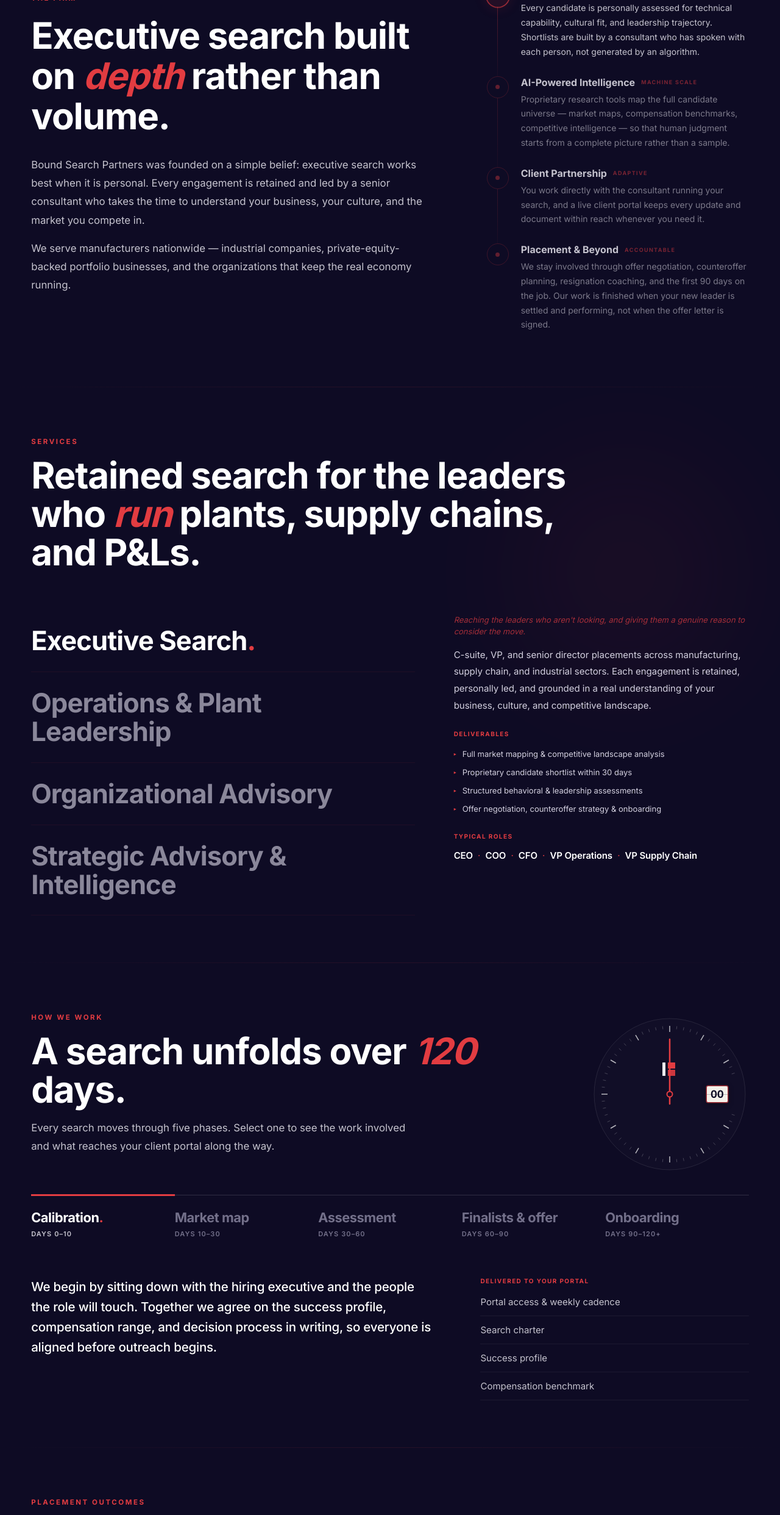
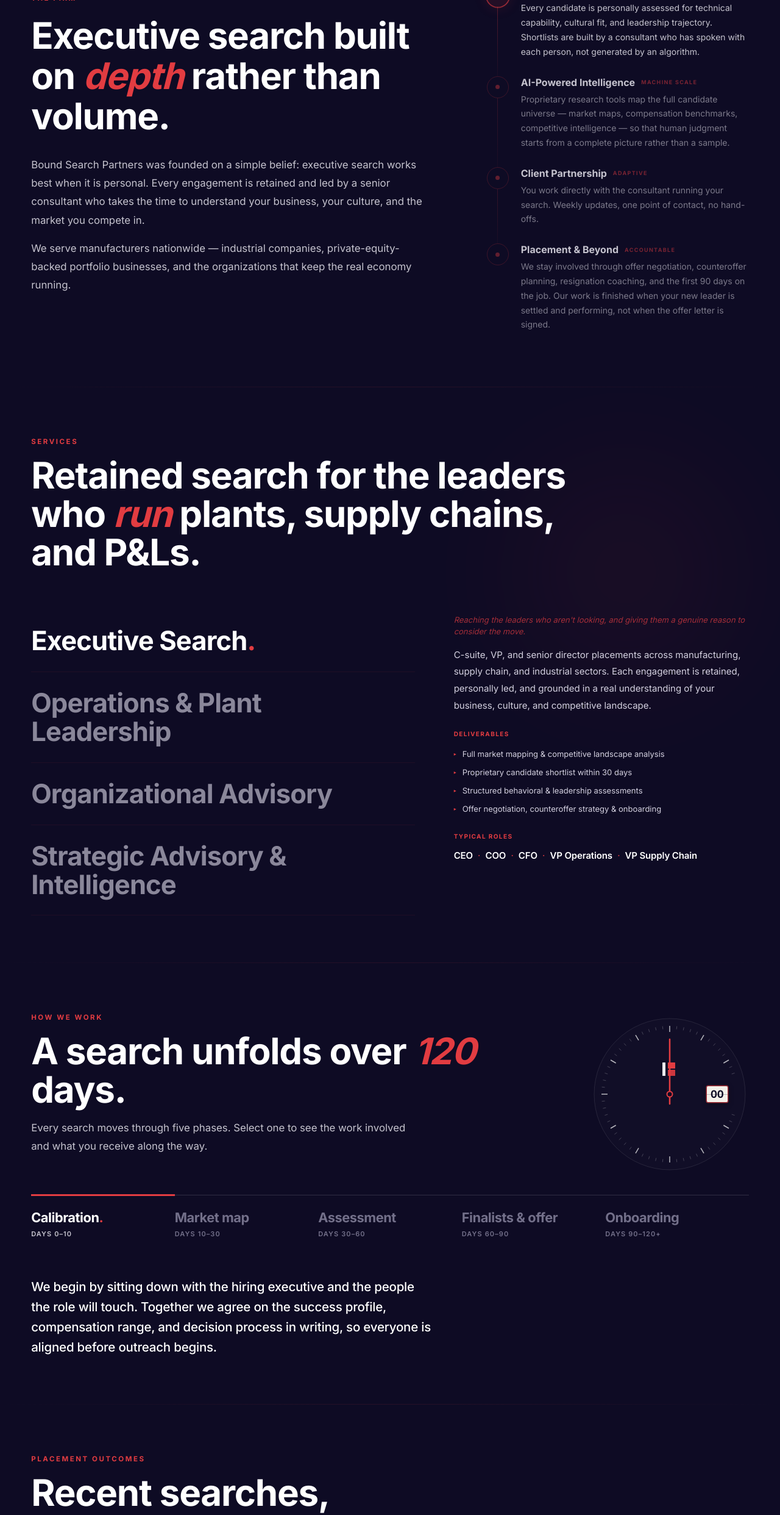
Before and after one commit to rc562/bound-search-partners, a React (Vite) app: page / in a window 1280 px wide. Shown: the part 1070-3554 px from the top of the page at 61% size. Built offline with nearby package versions, Linux system fonts and the light colour scheme.

Commit message:
Update App.jsx

```diff
--- a/src/App.jsx
+++ b/src/App.jsx
@@ -144,13 +144,6 @@ const ADVISORIES = [
   { no: "01", date: "Mar 5, 2026", title: "Strait of Hormuz: A Grounded Assessment", desc: "Separated verified data from noise, mapped four transmission channels into U.S. manufacturing.", href: "/BSP_Hormuz_Client_Bulletin_March2026.pdf", read: "8 min" },
 ];
 const LinkedInMark = ({ size = 16 }) => <svg width={size} height={size} viewBox="0 0 24 24" fill="currentColor" aria-hidden="true"><path d="M20.45 20.45h-3.56v-5.57c0-1.33-.02-3.04-1.85-3.04-1.85 0-2.13 1.45-2.13 2.94v5.67H9.35V9h3.41v1.56h.05c.48-.9 1.64-1.85 3.37-1.85 3.6 0 4.27 2.37 4.27 5.46v6.28zM5.34 7.43a2.06 2.06 0 110-4.13 2.06 2.06 0 010 4.13zM7.12 20.45H3.56V9h3.56v11.45zM22.22 0H1.77C.79 0 0 .77 0 1.73v20.54C0 23.23.79 24 1.77 24h20.45c.98 0 1.78-.77 1.78-1.73V1.73C24 .77 23.2 0 22.22 0z"/></svg>;
-const DELIV = [
-  { d: 1, p: 0, t: "Portal access & weekly cadence" }, { d: 3, p: 0, t: "Search charter" }, { d: 6, p: 0, t: "Success profile" }, { d: 9, p: 0, t: "Compensation benchmark" },
-  { d: 16, p: 1, t: "Market map" }, { d: 21, p: 1, t: "Target company list" }, { d: 30, p: 1, t: "Proprietary shortlist" },
-  { d: 38, p: 2, t: "Interview schedule" }, { d: 46, p: 2, t: "Assessment reports" }, { d: 55, p: 2, t: "Reference plan" },
-  { d: 64, p: 3, t: "Finalist slate" }, { d: 76, p: 3, t: "Offer strategy" }, { d: 84, p: 3, t: "Counteroffer plan" },
-  { d: 91, p: 4, t: "30/60/90 plan" }, { d: 105, p: 4, t: "Retention check-ins" }, { d: 120, p: 4, t: "Guarantee-backed engagement" },
-];
 const Numero = ({ n, size = 1.45 }) => <span><span style={{ fontSize: `${size}em`, lineHeight: 1, verticalAlign: "-.05em" }}>№</span> {n}</span>;
 
 /* ---------- Nav ---------- */
@@ -337,7 +330,7 @@ function ProofBand({ variant }) {
 const PROC = [
   { t: "Human Curation", l: "Human Judgment", d: "Every candidate is personally assessed for technical capability, cultural fit, and leadership trajectory. Shortlists are built by a consultant who has spoken with each person, not generated by an algorithm." },
   { t: "AI-Powered Intelligence", l: "Machine Scale", d: "Proprietary research tools map the full candidate universe — market maps, compensation benchmarks, competitive intelligence — so that human judgment starts from a complete picture rather than a sample." },
-  { t: "Client Partnership", l: "Adaptive", d: "You work directly with the consultant running your search, and a live client portal keeps every update and document within reach whenever you need it." },
+  { t: "Client Partnership", l: "Adaptive", d: "You work directly with the consultant running your search. Weekly updates, one point of contact, no hand-offs." },
   { t: "Placement & Beyond", l: "Accountable", d: "We stay involved through offer negotiation, counteroffer planning, resignation coaching, and the first 90 days on the job. Our work is finished when your new leader is settled and performing, not when the offer letter is signed." },
 ];
 function About({ overhang }) {
@@ -438,7 +431,7 @@ function Services() {
 
 /* ---------- Search timeline ---------- */
 const PHASES = [
-  { d: "Days 0–10", day: 0, wk: [0, 1.5], t: "Calibration", what: "We begin by sitting down with the hiring executive and the people the role will touch. Together we agree on the success profile, compensation range, and decision process in writing, so everyone is aligned before outreach begins.", get: ["Search charter", "Success profile", "Compensation benchmark", "Portal access & weekly cadence"] },
+  { d: "Days 0–10", day: 0, wk: [0, 1.5], t: "Calibration", what: "We begin by sitting down with the hiring executive and the people the role will touch. Together we agree on the success profile, compensation range, and decision process in writing, so everyone is aligned before outreach begins.", get: ["Search charter", "Success profile", "Compensation benchmark", "Weekly cadence"] },
   { d: "Days 10–30", day: 10, wk: [1.5, 4.3], t: "Market map", what: "We map the full landscape of leaders running comparable operations, rather than sampling from it. The consultant approaches passive candidates directly, with a thoughtful case for why the opportunity deserves their attention.", get: ["Market map", "Target company list", "Proprietary shortlist by day 30"] },
   { d: "Days 30–60", day: 30, wk: [4.3, 8.6], t: "Assessment", what: "Candidates go through structured behavioral and leadership assessment, technical vetting, and culture alignment — on site where it matters. By the time you meet them, the slate has been carefully calibrated to the role.", get: ["Assessment reports", "Interview schedule", "Reference plan"] },
   { d: "Days 60–90", day: 60, wk: [8.6, 13], t: "Finalists & offer", what: "We present a competitive finalist slate and manage the offer from there — negotiation, counteroffer planning, and resignation coaching — so that an accepted offer becomes a start date.", get: ["Finalist slate", "Offer strategy", "Counteroffer plan"] },
@@ -511,7 +504,7 @@ function Timeline({ variant }) {
     <React.Fragment>
       <Eyebrow style={{ marginBottom: 16 }}>How we work</Eyebrow>
       <Heading style={{ maxWidth: 820, marginBottom: 16 }}>A search unfolds over <em style={{ color: "var(--red)", fontStyle: "italic" }}>120</em> days.</Heading>
-      <p style={{ fontSize: "var(--fs-body)", lineHeight: "var(--lh-body)", color: "var(--text-secondary)", maxWidth: 620, marginBottom: "clamp(2.5rem,5vw,4rem)" }}>Every search moves through five phases. Select one to see the work involved and what reaches your client portal along the way.</p>
+      <p style={{ fontSize: "var(--fs-body)", lineHeight: "var(--lh-body)", color: "var(--text-secondary)", maxWidth: 620, marginBottom: "clamp(2.5rem,5vw,4rem)" }}>Every search moves through five phases. Select one to see the work involved and what you receive along the way.</p>
     </React.Fragment>
   );
   if (variant === "b") return (
@@ -556,7 +549,7 @@ function Timeline({ variant }) {
                   <Heading style={{ fontSize: "clamp(1.75rem,7.5vw,2.3rem)" }}>A search unfolds over <em style={{ color: "var(--red)", fontStyle: "italic" }}>120</em> days.</Heading>
                   <SearchWatch day={watchDay} size={112} />
                 </div>
-                <p style={{ fontSize: 15, lineHeight: 1.7, color: "var(--text-secondary)", margin: "0 0 28px" }}>Every search moves through five phases. Tap one to see the work involved and what reaches your client portal along the way.</p>
+                <p style={{ fontSize: 15, lineHeight: 1.7, color: "var(--text-secondary)", margin: "0 0 28px" }}>Every search moves through five phases. Tap one to see the work involved and what you receive along the way.</p>
               </React.Fragment>
             ) : head}</div>
             {!mobile && <div style={{ justifySelf: "end", paddingTop: 8 }}><SearchWatch day={watchDay} size={260} /></div>}
@@ -593,8 +586,6 @@ function Timeline({ variant }) {
               <div className="v2-grid-2" style={{ display: "grid", gridTemplateColumns: "1.2fr .8fr", gap: mobile ? 22 : "clamp(2rem,6vw,7rem)", alignItems: "start" }}>
                 <p style={{ fontSize: mobile ? "1.05rem" : "clamp(1.15rem,1.6vw,1.45rem)", lineHeight: 1.6, color: "#fff", fontWeight: 500, letterSpacing: "-.01em", margin: 0, maxWidth: 680 }}>{p.what}</p>
                 <div>
-                  <div style={{ ...KICK, marginBottom: 6 }}>Delivered to your portal</div>
-                  {DELIV.filter((x) => x.p === i).map((x) => <div key={x.t} style={{ padding: mobile ? "11px 0" : "13px 0", borderBottom: "1px solid var(--white-06)", fontSize: mobile ? 14 : 15, color: "var(--text-secondary)" }}>{x.t}</div>)}
                 </div>
               </div>
             )} />
@@ -1224,7 +1215,7 @@ function Footer({ go }) {
 }
 
 /* ---------- Chat (live) ---------- */
-const SYSTEM = `You are the Bound Search Partners assistant on boundsearch.com. Bound Search Partners (BSP) is a retained executive search firm founded in 2024 by Bob Cwenar, serving U.S. manufacturers nationwide. Do not state or speculate about the firm's office location or address. Facts: 200+ executive placements; 92% retained beyond year one; proprietary shortlist within 30 days; typical search ~120 days; guarantee-backed engagements with 90-day onboarding support; a live client portal. Services: Executive Search (CEO, COO, CFO, VP Operations, VP Supply Chain); Operations & Plant Leadership (Plant Manager, Director Engineering, Quality Director); Organizational Advisory (leadership audit, succession, org design, comp benchmarking); Strategic Advisory & Intelligence (business model audit, roadmaps, market entry, portfolio diagnostics). Industries: manufacturing, supply chain & logistics, building products, food & beverage, chemicals & packaging, private equity, industrial equipment, real estate, engineering services. Bob built and led GattiHR's first Industrial Practice and directed engagements at Kingsley Gate Partners. Contact: bob@boundsearch.com, (267) 265-1792. Publications: the Advisory No. series (latest No. 05, "Governing Without a Rulebook").
+const SYSTEM = `You are the Bound Search Partners assistant on boundsearch.com. Bound Search Partners (BSP) is a retained executive search firm founded in 2024 by Bob Cwenar, serving U.S. manufacturers nationwide. Do not state or speculate about the firm's office location or address. Facts: 200+ executive placements; 92% retained beyond year one; proprietary shortlist within 30 days; typical search ~120 days; guarantee-backed engagements with 90-day onboarding support. Services: Executive Search (CEO, COO, CFO, VP Operations, VP Supply Chain); Operations & Plant Leadership (Plant Manager, Director Engineering, Quality Director); Organizational Advisory (leadership audit, succession, org design, comp benchmarking); Strategic Advisory & Intelligence (business model audit, roadmaps, market entry, portfolio diagnostics). Industries: manufacturing, supply chain & logistics, building products, food & beverage, chemicals & packaging, private equity, industrial equipment, real estate, engineering services. Bob built and led GattiHR's first Industrial Practice and directed engagements at Kingsley Gate Partners. Contact: bob@boundsearch.com, (267) 265-1792. Publications: the Advisory No. series (latest No. 05, "Governing Without a Rulebook").
 Voice: warm, assured, and knowledgeable — the tone of an experienced senior consultant who is glad to help, never curt or salesy. Use complete, natural sentences rather than clipped fragments. No exclamation marks, no hype, no emoji. Speak as "we". Answer in 2–4 sentences unless asked for detail. If asked about fees or a specific search, say those begin with a conversation with Bob and offer the contact details. Never invent client names or placements. If a question is outside BSP's scope, say so briefly and redirect.`;
 function Chat() {
   const w = useWidth(); const mobile = w <= 640;
```
